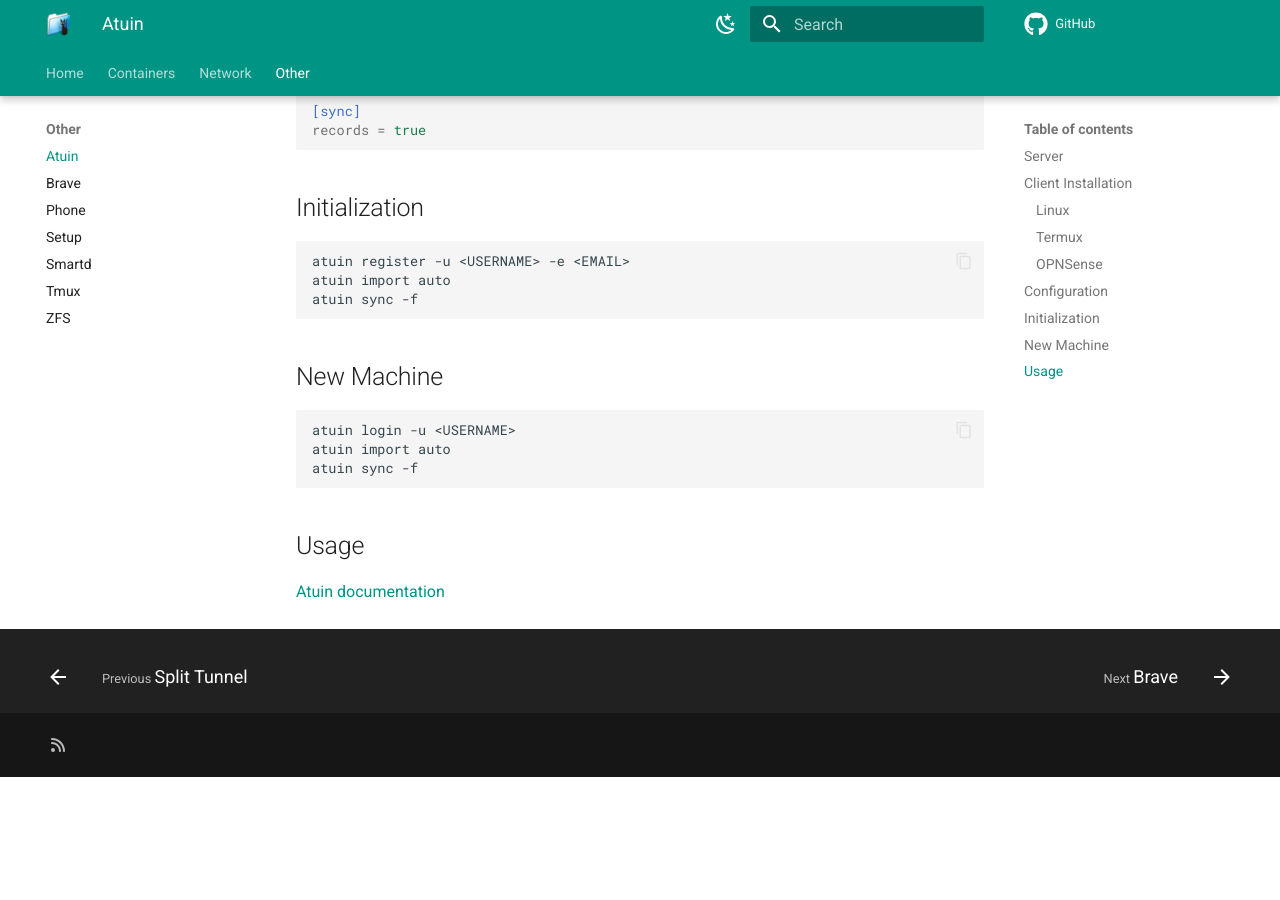
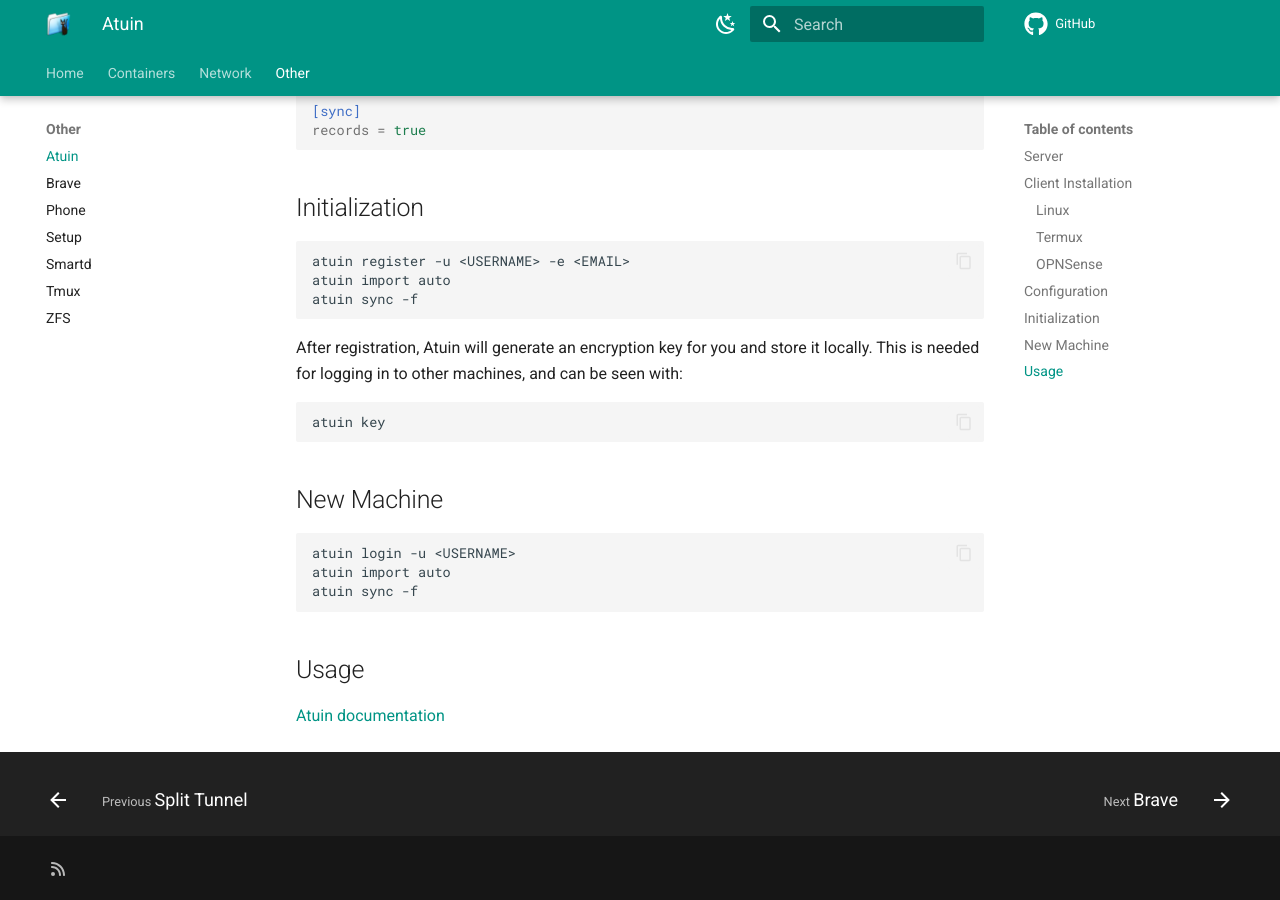
Before and after one commit to quietsy/advanced-configurations, an MkDocs documentation site: the page built from docs/Other/atuin.md, in a window 1280 px wide and 900 px high, scrolled down 1819 px. Built offline with MkDocs 1.6.1 and Material for MkDocs 9.7.7, drawn with Linux system fonts in a browser that asks for light colours; comment, search, counter and statistics services are not loaded; before the commit the page ends 2596 px from its top, so only the background shows below that.

Commit message:
Update atuin

````diff
--- a/docs/Other/atuin.md
+++ b/docs/Other/atuin.md
@@ -97,6 +97,12 @@
 atuin sync -f
 ```
 
+After registration, Atuin will generate an encryption key for you and store it locally. This is needed for logging in to other machines, and can be seen with:
+
+```bash
+atuin key
+```
+
 ## New Machine
 
 ```bash
````
